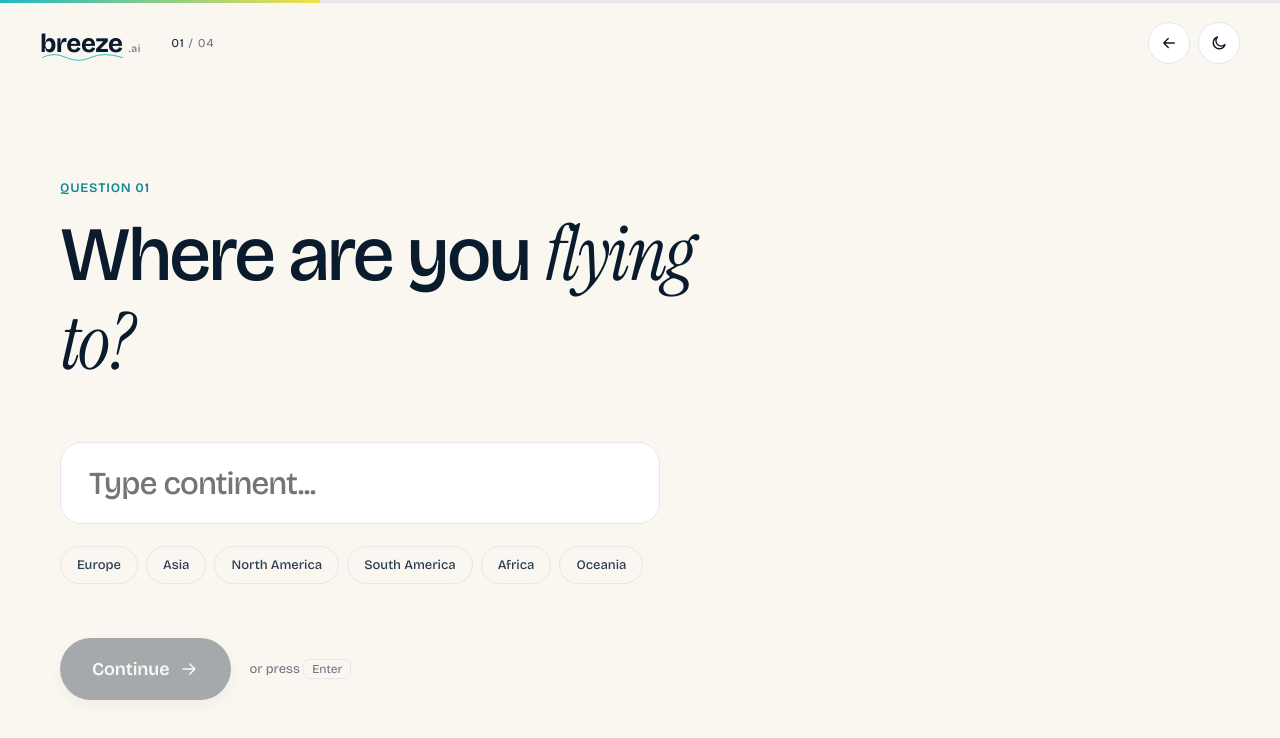
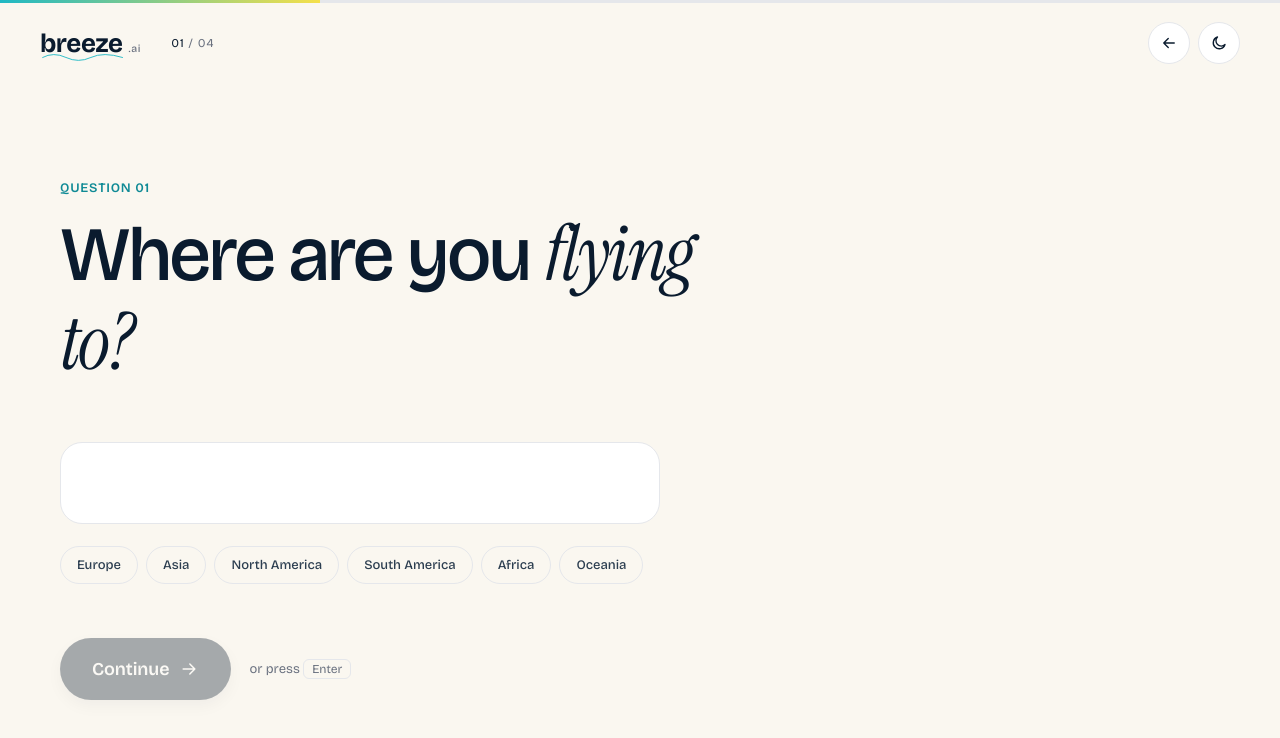
Before and after one commit to ronyoav/Breeze.AI, a Next.js app: page / in a window 1280 px wide. Both pictures are taken after a click on the button "Start planning". Shown: the top 738 px of the page. Built offline with nearby package versions, Linux system fonts and the light colour scheme.

Commit message:
remove type continent

```diff
--- a/components/QuestionScreens.tsx
+++ b/components/QuestionScreens.tsx
@@ -227,7 +227,7 @@ export function Q_Departure({ value, onChange, onAdvance, onBack, stepIdx, total
 
   if (!currentContinent) {
     options = Object.keys(DESTINATION_TREE);
-    placeholder = "Type continent...";
+    placeholder = "";
   } else if (!currentCountry) {
     options = DESTINATION_TREE[currentContinent] ? Object.keys(DESTINATION_TREE[currentContinent]) : [];
     placeholder = "Type country...";
```
